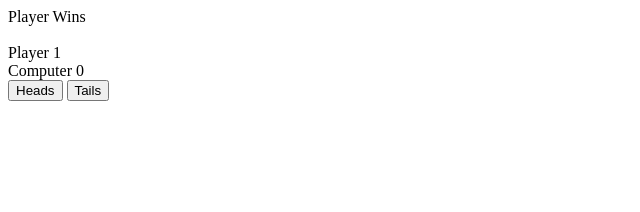
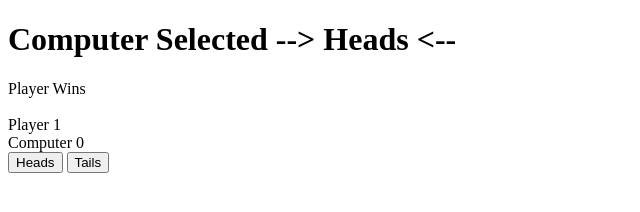
Before and after one commit to victor-neves/50-Vanilla-Js-Projects, a plain HTML site: page 03/index.html in a window 1280 px wide. Both pictures are taken after a click on the button "Heads". Shown: the whole page, without its empty margins (0-640 px from the left). Drawn offline with Linux system fonts and the light colour scheme.

Commit message:
function modified

```diff
--- a/03/index.html
+++ b/03/index.html
@@ -26,7 +26,10 @@
             let playerGuess = e.target.innerText;
             let computerToss = Math.floor(Math.random()*2);
             let computerGuess = coinArray[computerToss];
+            message.innerHTML = `<h1>Computer Selected --> ${computerGuess} <--</h1>`;
+
             let output;
+
             if(playerGuess === computerGuess){
                 output = "Player Wins";
                 score[0]++;
@@ -35,7 +38,7 @@
                 score[1]++;
             }
 
-            message.innerHTML = output +"<br><br>Player " + score[0] + "<br>Computer " + score[1];
+            message.innerHTML += output +"<br><br>Player " + score[0] + "<br>Computer " + score[1];
         }
 
 
```
